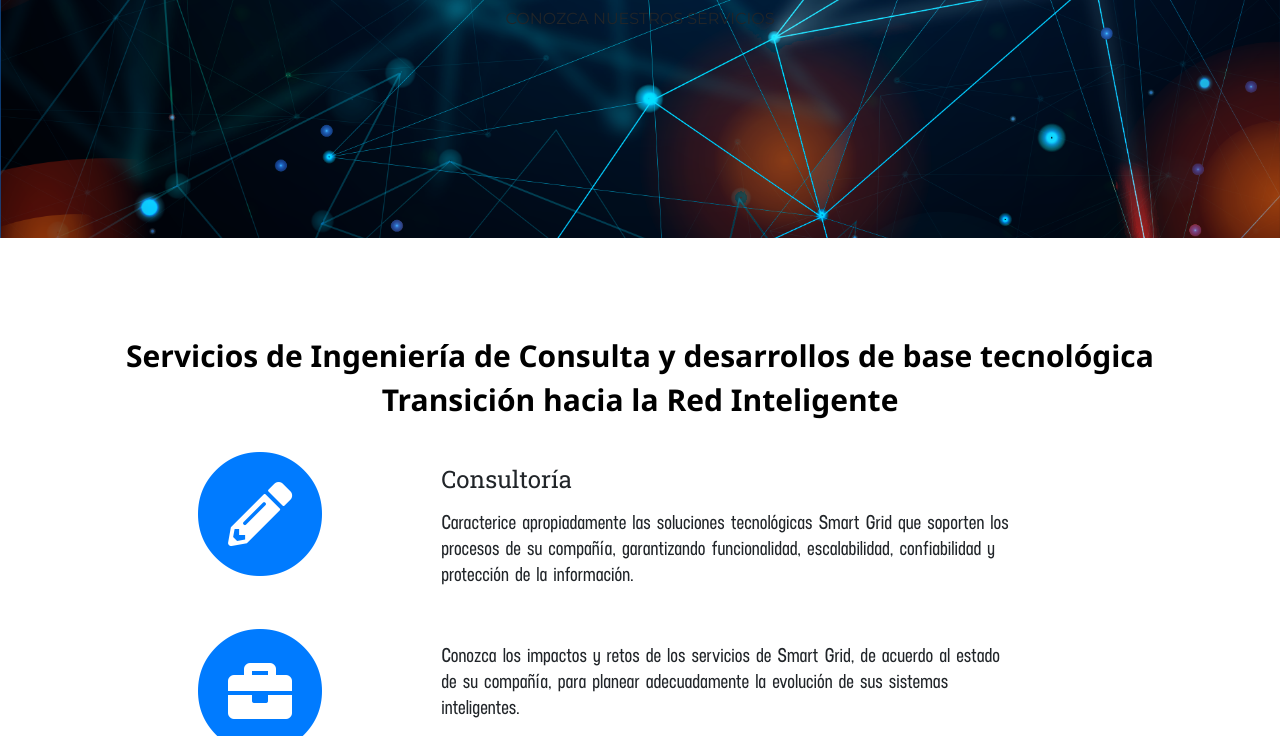
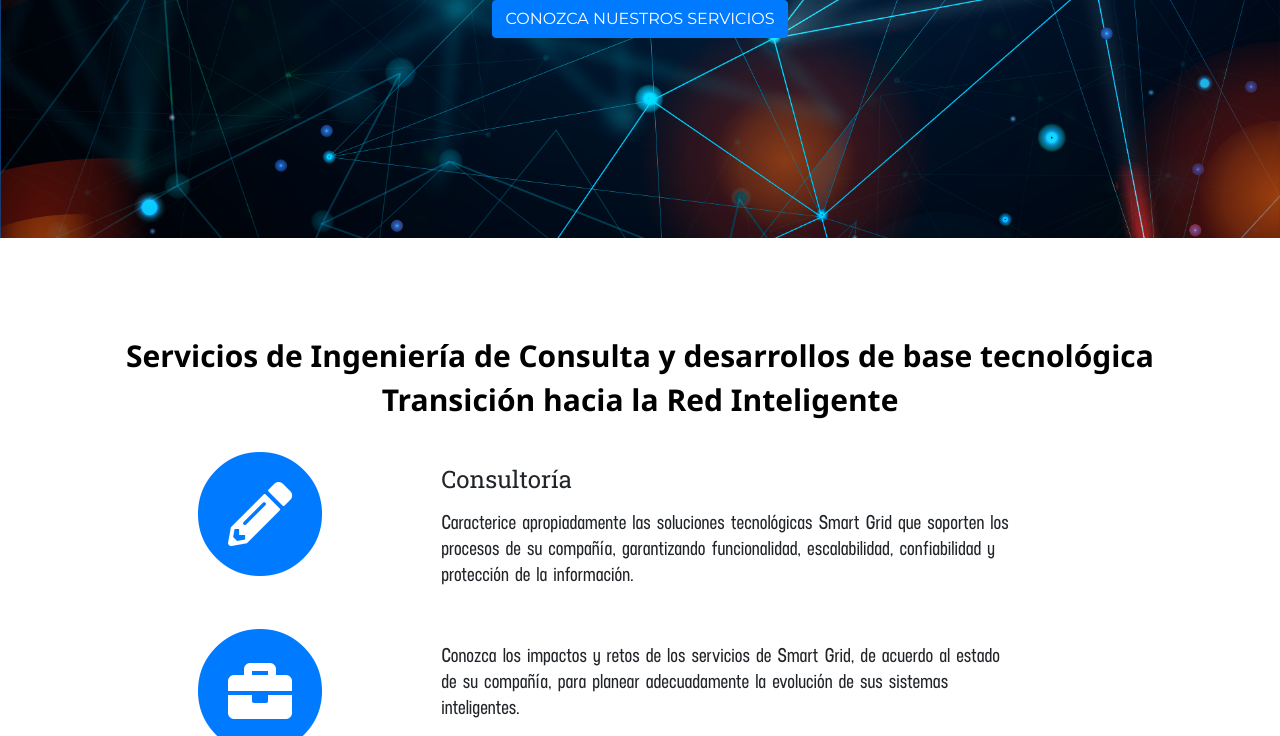
Before and after one commit to andresfeliper3/template_1_metrum, a website with bundled scripts: page index.html in a window 1280 px wide. Shown: the part 364-1100 px from the top of the page. Built offline with nearby package versions, Linux system fonts and the light colour scheme; files whose address does not match are found by name; a web font is replaced by a local one.

Commit message:
color btn-primary

```diff
--- a/index.html
+++ b/index.html
@@ -84,7 +84,7 @@
       <div class="intro-text">
         <h1 class="neuropol">Ingeniería de consulta y soluciones para la Smart Grid</h1>
         <p></p>
-        <a class="btn btn-green btn-xl text-uppercase js-scroll-trigger" href="servicios.html">Conozca nuestros
+        <a class="btn btn-primary btn-xl text-uppercase js-scroll-trigger" href="servicios.html">Conozca nuestros
           servicios</a>
       </div>
     </div>
```
